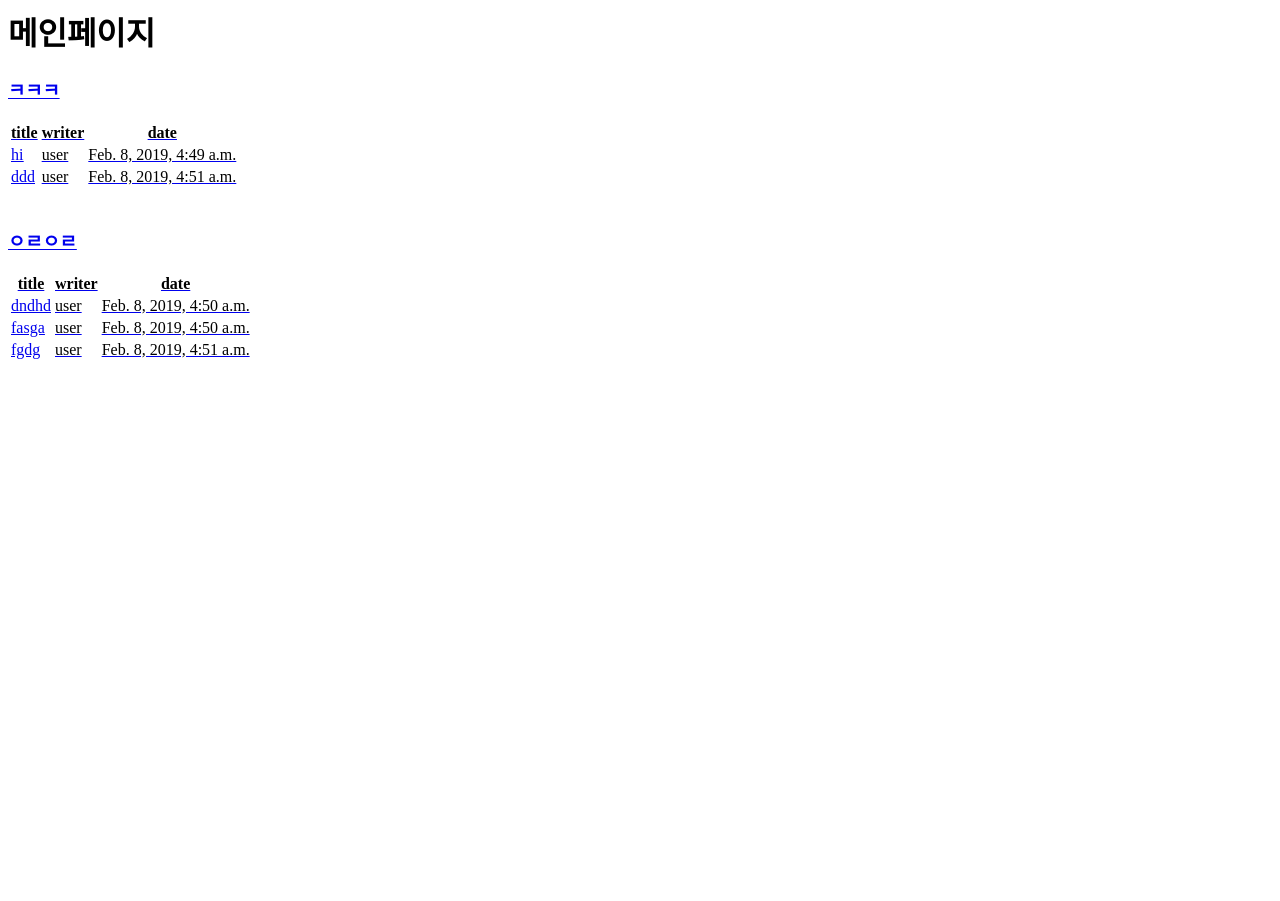
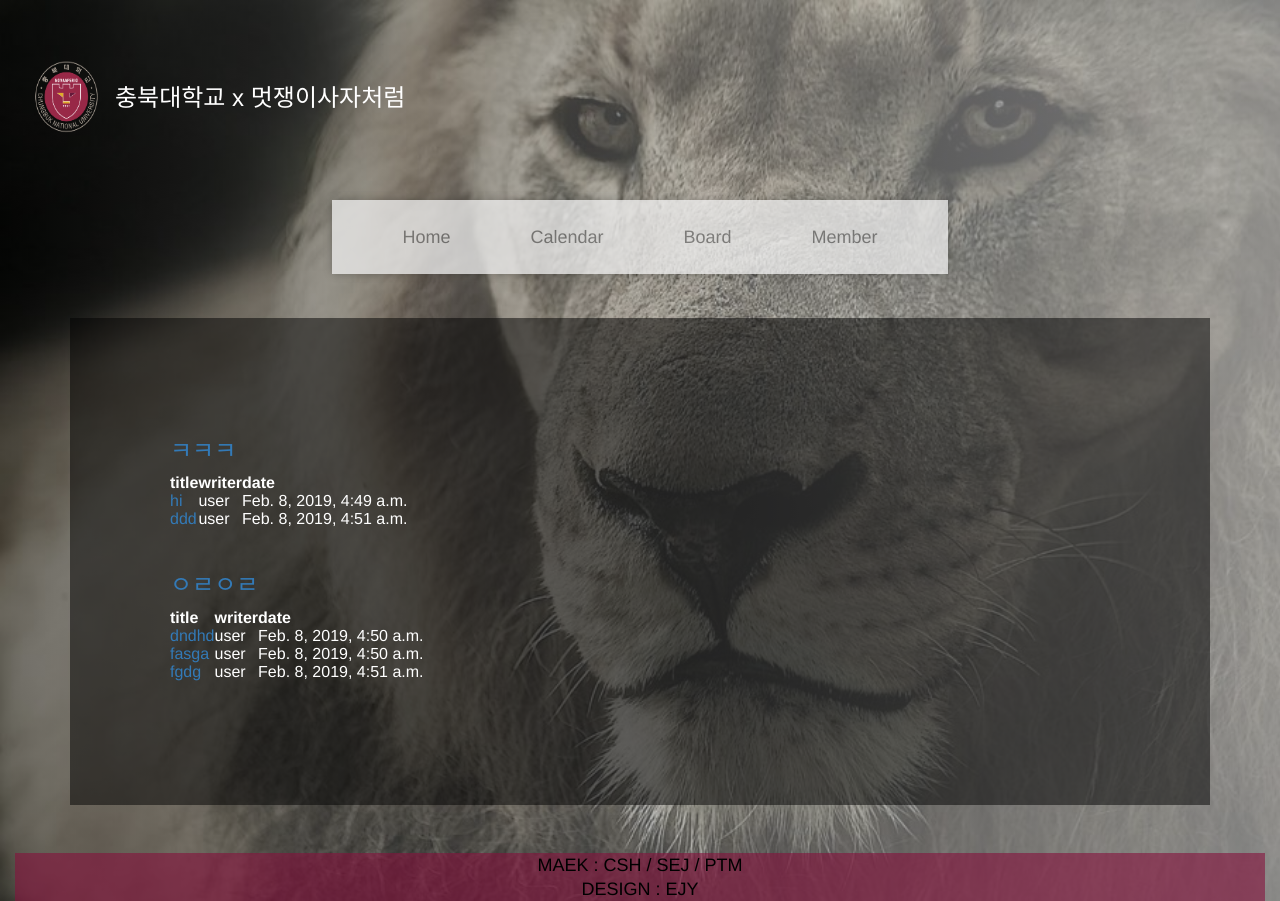
Before and after one commit to choisaywhy/RecordOfCbnuLikelion, a Django app: page /main/ in a window 1280 px wide. Before the commit the page ends 359 px from the top, so only its background shows below. Run offline with Django 3.2, Linux system fonts and the light colour scheme; data comes from the database, SQL or seed files in the repository; some libraries are stand-ins or nearby versions.

Commit message:
make base first (not complete) + gitignore

```diff
--- /dev/null
+++ b/likelion/record/static/css/base.css
@@ -0,0 +1,158 @@
+body {
+    /* background-image: url('lion.jpg'); */
+    min-height: 100%;
+    background : linear-gradient(to right, rgba(0, 0, 0, .5), rgba(255, 255, 255, .5)), url('lion.jpg');
+    background-size : cover;
+    padding-left: 30px;
+    color : white;
+
+
+    font-family: Helvetica, sans-serif; font-size: 18px; line-height: 24px;
+
+}
+
+.logo_img {
+    width : 100px;
+    height : 160px;
+
+}
+
+
+/*메뉴*/
+
+
+nav {
+
+margin: 10px auto;
+
+text-align: center;
+opacity: 0.75;
+
+}
+
+
+
+
+
+
+
+nav ul ul {
+
+display: none;
+
+}
+
+
+
+nav ul li:hover > ul {
+
+display: block;
+
+}
+
+
+
+nav ul {
+
+background: #efefef;
+
+box-shadow: 0px 0px 9px rgba(0,0,0,0.35);
+
+padding: 0 30px;
+
+list-style: none;
+
+position: relative;
+
+display: inline-table;
+
+}
+
+nav ul:after {
+
+content: ""; clear: both; display: block;
+
+}
+
+
+
+nav ul li {
+
+float: left;
+
+
+
+}
+
+nav ul li:hover {
+
+background: #4b545f;
+
+
+}
+
+nav ul li:hover a {
+
+color: #fff;
+
+}
+
+
+nav ul li a {
+
+display: block; padding: 25px 40px;
+
+color: #757575; text-decoration: none;
+
+
+
+}
+
+<!--  -->
+
+nav ul ul {
+
+    background: #5f6975; border-radius: 0px; padding: 0;
+
+position: absolute; top:100%;
+
+}
+
+nav ul ul li {
+
+float: none;
+
+
+}
+
+nav ul ul li a {
+
+color: #fff;
+
+}
+
+nav ul ul li a:hover {
+
+background: #000;
+
+}
+
+nav ul ul ul {
+
+position: absolute; left: 100%; top:0;
+
+}
+
+/*메뉴 끝*/
+
+.mini_background{
+    padding: 100px;
+    background-color: rgba( 0, 0, 0, 0.5 );
+}
+
+footer {
+    color : black;
+    text-align: center;
+    background-color: rgba(133, 18, 61, 0.6);
+
+}
--- a/likelion/record/templates/base.html
+++ /dev/null
@@ -1,6 +0,0 @@
-{% if user.is_authenticated %} <p>Welcome, {{ user.username }}. Thanks for logging in.</p>
-{% else %}
-<p>Welcome, new user. Please log in.</p>
-{% endif %}
-
-{% comment %} 작업중   {% endcomment %}
--- /dev/null
+++ b/likelion/record/templates/record/base.html
@@ -0,0 +1,95 @@
+{% load static %}
+{% load staticfiles %}
+<html>
+    <haed>
+
+        <!-- 합쳐지고 최소화된 최신 CSS -->
+        <link rel="stylesheet" href="https://maxcdn.bootstrapcdn.com/bootstrap/3.3.2/css/bootstrap.min.css">
+
+       <!-- 부가적인 테마 -->
+        <link rel="stylesheet" href="https://maxcdn.bootstrapcdn.com/bootstrap/3.3.2/css/bootstrap-theme.min.css">
+
+        <!-- 합쳐지고 최소화된 최신 자바스크립트 -->
+        <script src="https://maxcdn.bootstrapcdn.com/bootstrap/3.3.2/js/bootstrap.min.js"></script>
+        <link href="//fonts.googleapis.com/css?family=Lobster&subset=latin,latin-ext" rel="stylesheet" type="text/css">
+
+        <link rel="stylesheet" href="{% static 'css/base.css' %}">
+
+    </haed>
+    <body class="container-fluid">
+
+        {% comment %} <img src="{% static 'logo.png' %}" alt=""/> {% endcomment %}
+
+        <h3 class="logo"><img class="logo_img" src="{% static 'logo.jpg' %}">충북대학교 x 멋쟁이사자처럼</h3>
+        <div class="container">
+
+
+
+            {% comment %} 로그인/ 비로그인 시 뜨는 거 다르게 만든 것 수정중!
+             {% if user.is_authenticated %} <p>Welcome, {{ user.username }}. Thanks for logging in.</p>
+            {% else %}
+            <p>Welcome, new user. Please log in.</p>
+            {% endif %} {% endcomment %}
+
+        {% comment %} 메뉴============================ {% endcomment %}
+        <nav>
+
+            <ul>
+
+            <li><a href="#">Home</a></li>
+
+            <li><a href="#">Calendar</a>
+
+            <ul>
+
+            <li><a href="#">calendar.1</a></li>
+
+            <li><a href="#">2</a></li>
+
+            <li><a href="#">3</a>
+
+
+            </li>
+
+            </ul>
+
+            </li>
+
+            <li><a href="#">Board</a>
+
+            <ul>
+
+            <li><a href="#">Board.a</a></li>
+
+            <li><a href="#">b</a></li>
+
+            <li><a href="#">c</a></li>
+
+            </ul>
+
+            </li>
+
+            <li><a href="#">Member</a></li>
+
+            </ul>
+
+            </nav>
+
+        {% comment %} ============================== {% endcomment %}
+        <br>
+        <div class="mini_background">
+
+            {% block content%}
+            {% endblock %}
+        </div>
+        </div>
+        <br>
+        <br>
+    </body>
+
+    <footer>
+            MAEK : CSH / SEJ / PTM<br>
+            DESIGN : EJY
+            {% comment %} 여기 왜 누르면 3번째 글로 들어가지지? {% endcomment %}
+    </footer>
+</html>
--- a/likelion/record/templates/record/main.html
+++ b/likelion/record/templates/record/main.html
@@ -1,3 +1,4 @@
+{% extends 'record/base.html' %}
 <h1>메인페이지</h1>
 {% block content %}
 <div>
@@ -29,7 +30,7 @@
 
 </div>
 
-{% endblock content %}
+{% endblock %}
 
 {% comment %} 1. 나타나는 게시글 수 제한 (멋사강의 참고)
 2. 각 게시판으로 넘어가는 기능 추가
--- a/myvenv/Scripts/django-admin.py
+++ b/myvenv/Scripts/django-admin.py
@@ -1,4 +1,4 @@
-#!c:\users\세화\desktop\likelion\myvenv\scripts\python.exe
+#!c:\users\박태미\documents\github\cbnulikelion\myvenv\scripts\python.exe
 from django.core import management
 
 if __name__ == "__main__":
--- a/myvenv/pyvenv.cfg
+++ b/myvenv/pyvenv.cfg
@@ -1,3 +1,3 @@
-home = C:\Users\세화\AppData\Local\Programs\Python\Python37
+home = C:\Users\박태미\AppData\Local\Programs\Python\Python37
 include-system-site-packages = false
 version = 3.7.2
```
Also changed, not shown: likelion/record/static/css/lion.jpg (added), likelion/record/static/css/logo.jpg (added), likelion/record/static/lion.jpg (added), likelion/record/static/logo.jpg (added), 10 other files.
